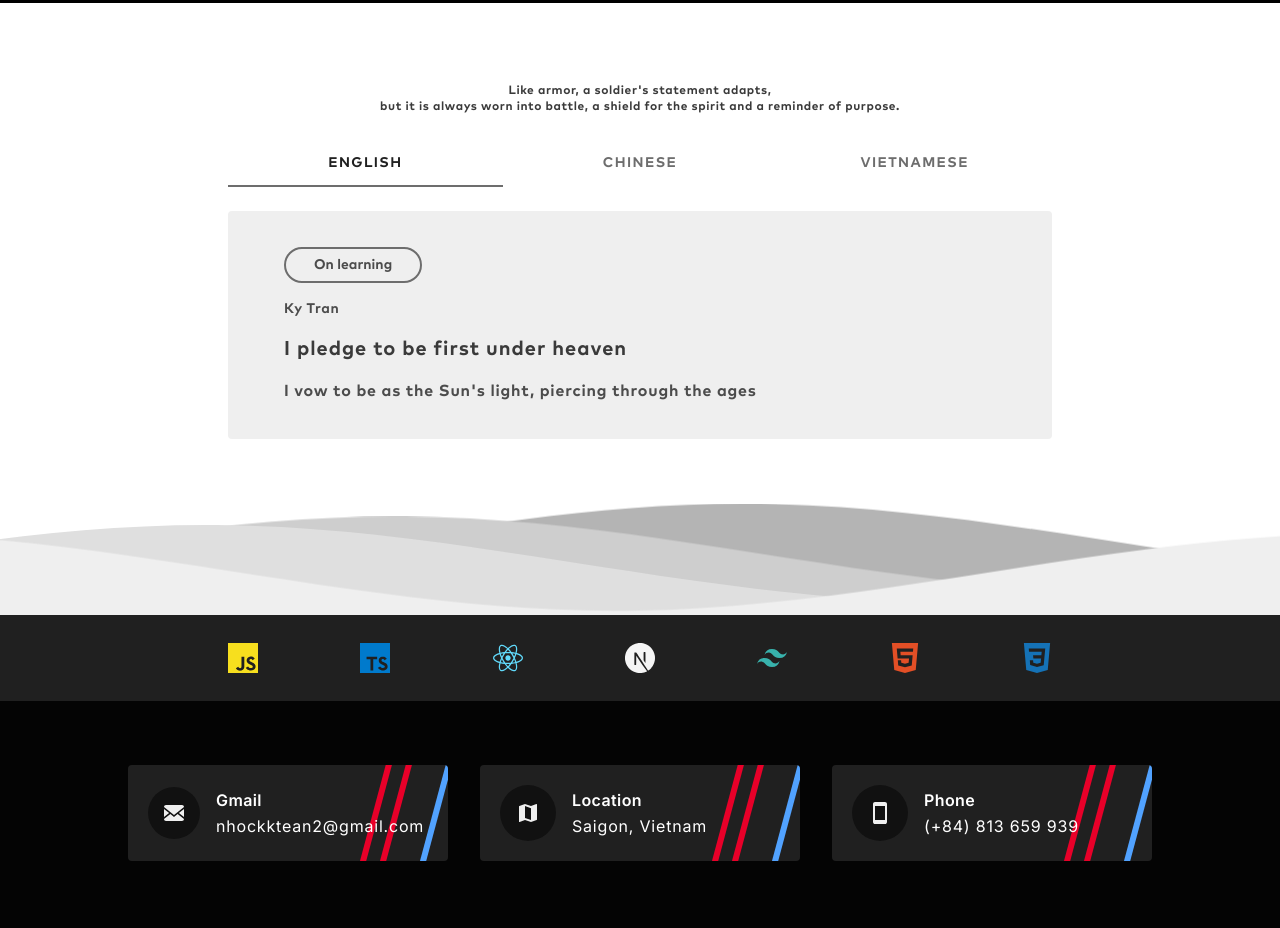
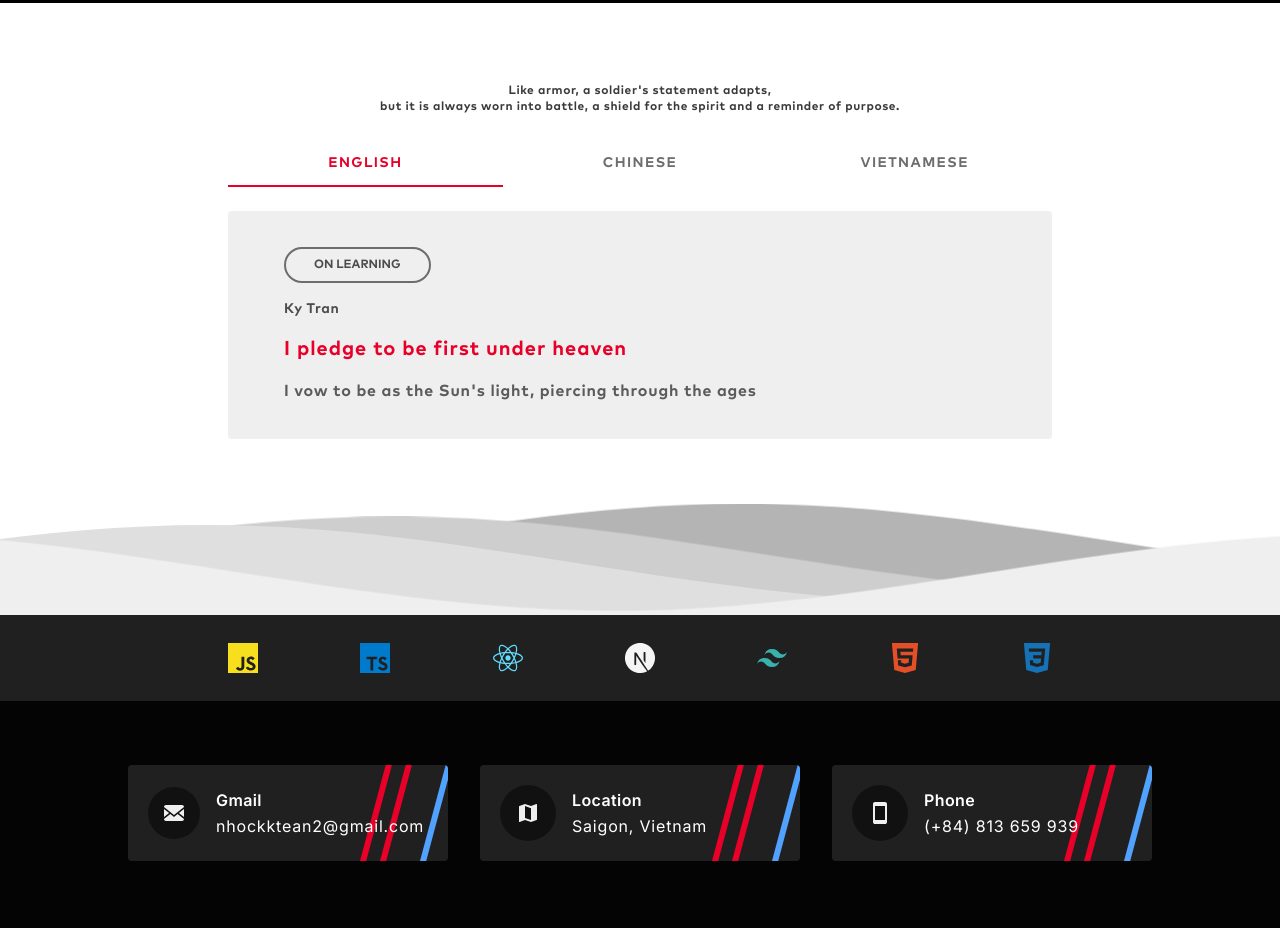
Before and after one commit to nhatkytran/Portfolio, a Next.js app: page / in a window 1280 px wide. Shown: the part 1960-2888 px from the top of the page. Built offline with nearby package versions, Linux system fonts and the light colour scheme; a web font is replaced by a local one.

Commit message:
Improve styles

```diff
--- a/src/features/home/components/PersonalStatement/PersonalStatement.tsx
+++ b/src/features/home/components/PersonalStatement/PersonalStatement.tsx
@@ -79,7 +79,7 @@ export default function PersonalStatement() {
                 className={cn(
                   'flex-1 py-3.5 text-xs tracking-widest uppercase',
                   'xs:text-sm',
-                  language === lang ? 'text-neutral-800' : 'text-neutral-500',
+                  language === lang ? 'text-red-600' : 'text-neutral-500',
                 )}
               >
                 {lang}
@@ -90,7 +90,7 @@ export default function PersonalStatement() {
             style={{ width: `${languageLineWidth}px` }}
             className={cn(
               'personal-statement-line-transition',
-              'absolute bottom-0 left-0 block h-[2px] bg-neutral-500',
+              'absolute bottom-0 left-0 block h-[2px] bg-red-600',
               languageLineStyles,
             )}
           />
@@ -105,19 +105,19 @@ export default function PersonalStatement() {
         >
           <span
             className={cn(
-              'w-fit px-6 py-1.5',
-              'text-sm text-neutral-600',
+              'w-fit px-6 py-2',
+              'text-xs text-neutral-600 uppercase',
               'rounded-3xl border-2 border-neutral-500',
-              'md:px-7 md:text-sm',
+              'md:px-7',
             )}
           >
             On learning
           </span>
           <p className="text-sm tracking-wider text-neutral-600">Ky Tran</p>
-          <p className={cn('xs:text-lg text-base tracking-wider text-neutral-700', 'md:text-xl')}>
+          <p className={cn('xs:text-lg text-base tracking-wider text-red-600', 'md:text-xl')}>
             I pledge to be first under heaven
           </p>
-          <p className={cn('text-sm tracking-wider text-neutral-600', 'md:text-base')}>
+          <p className={cn('text-sm tracking-wider text-neutral-600 opacity-90', 'md:text-base')}>
             I vow to be as the Sun&apos;s light, piercing through the ages
           </p>
         </div>
```
